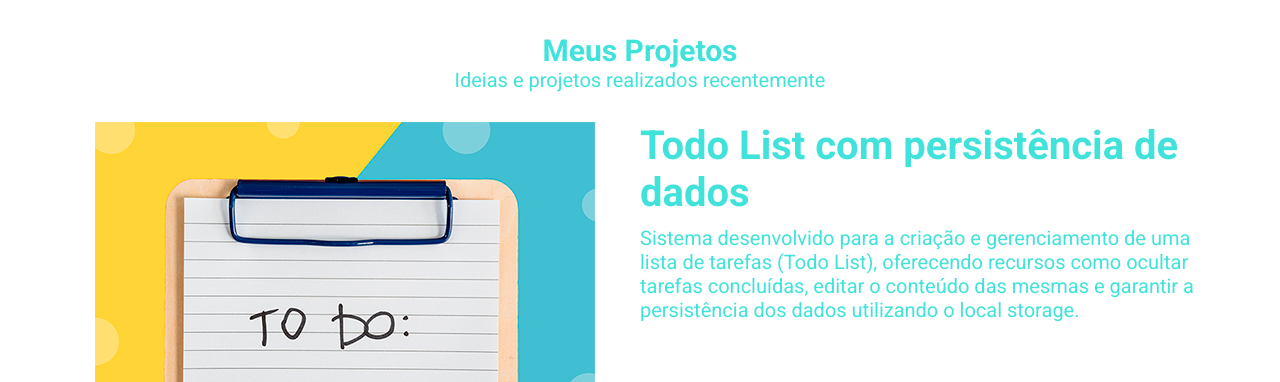
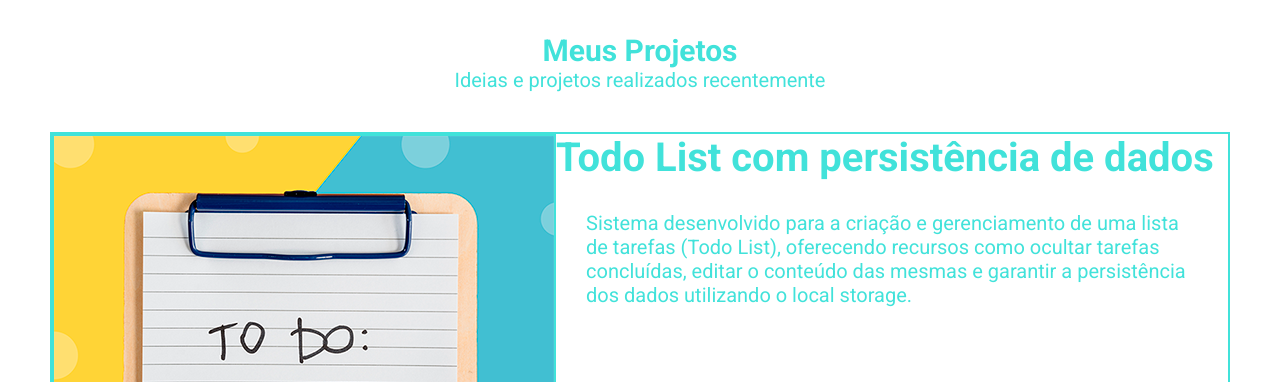
Before and after one commit to VitorMilani/Portif-lio-Pessoal, a plain HTML site: page index.html in a window 1280 px wide. Shown: the part 1570-1952 px from the top of the page. Drawn offline with nearby package versions, Linux system fonts and the light colour scheme.

Commit message:
style.css

```diff
--- a/style.css
+++ b/style.css
@@ -91,10 +91,6 @@ section.cabecalho .flex {
     font-size: 20px;
 }
 
-.Nome, .sobre, .projetos{
-    visibility: hidden;
-}
-
 
 .Apresentação{
     text-align: center;
@@ -185,17 +181,14 @@ section.sobre {
 
 .projeto {
     display: flex;
-    margin-top: 30px;
-}
-
-.imagem-container {
-    flex: 1;
-    text-align: center;
+    margin-top: 40px;
+    border: 2px solid #41e2da;
 }
 
 .imagem-container img {
     max-width: 100%;
     height: auto;
+    border: 2px solid #41e2da;
 }
 
 .conteudo {
@@ -212,6 +205,8 @@ section.sobre {
     font-size: 20px;
     color: #41e2da;
     margin-top: 10px;
+    margin: 30px;
+
 }
 
 .rodape{
```
